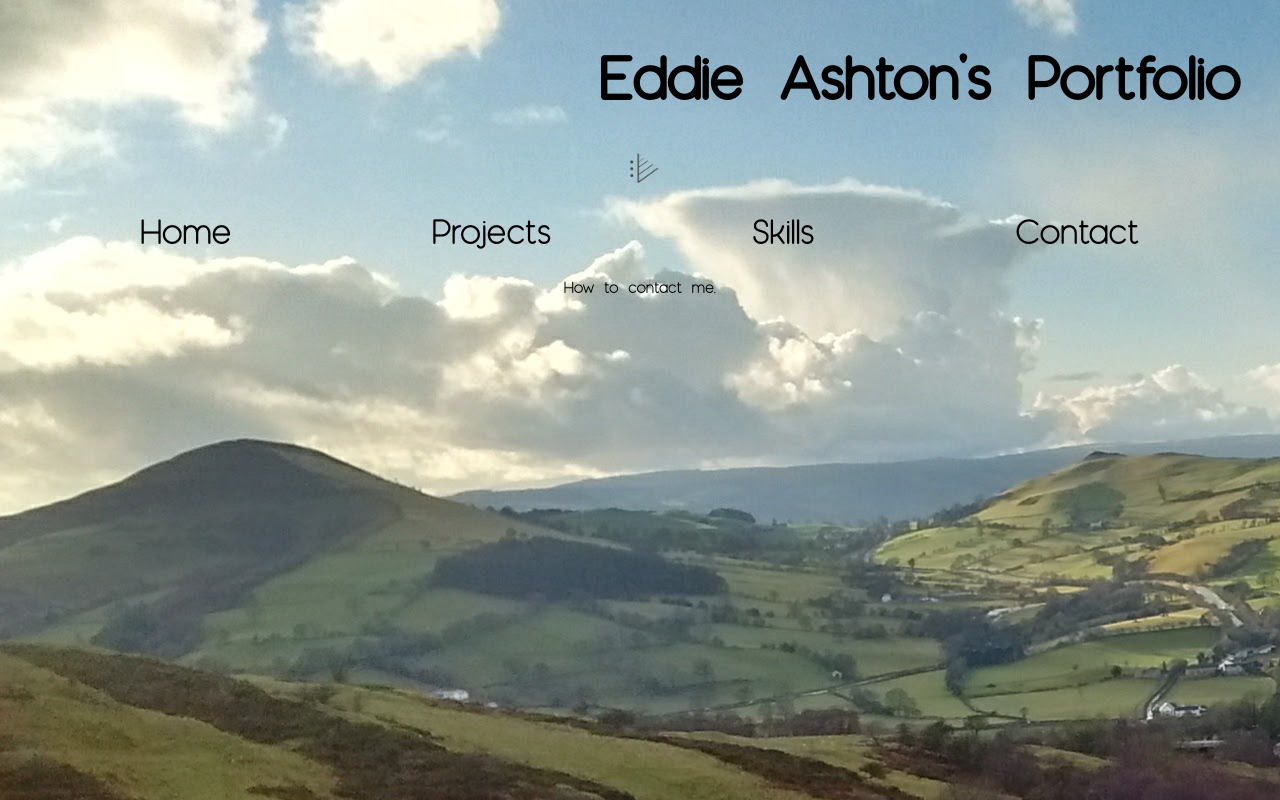
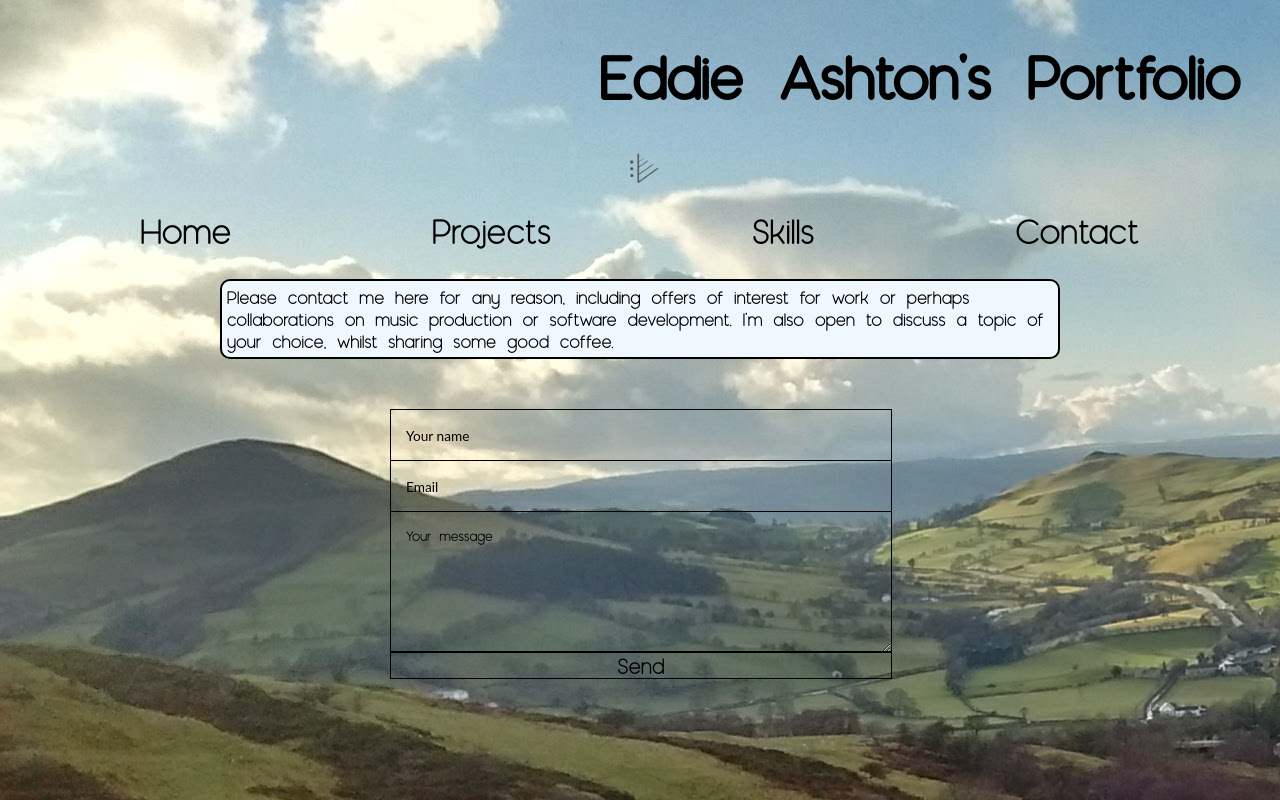
Before and after one commit to EduardoAquinta/portfolioWebsite, a React (Create React App) app: page /contact in a window 1280 px wide. Built offline with nearby package versions, Linux system fonts and the light colour scheme.

Commit message:
Finalised the contact form, need to finish the projects descriptions

```diff
--- a/src/App.css
+++ b/src/App.css
@@ -16,26 +16,34 @@ body {
   font-size: large;
   margin-left: 15%;
   margin-right:15%;
-  text-shadow: 0.5px 0.5px 0.5px black;
+  text-decoration: none;
+  color: initial;
+  border: 2px black solid;
+  border-radius: 10px;
+  background-color: aliceblue;
+  padding: 5px;
 }
+
+.extra {
+  font-size: large;
+  margin-left: 15%;
+  margin-right:15%;
+  text-decoration: none;
+  color: initial;
+  border: 2px black solid;
+  border-radius: 10px;
+  background-color: aliceblue;
+  padding: 5px;
+}
+
 .header {
   font-size: 30px;
   text-align: right;
 
 }
 
-/* .navbar {
-  background-color: #6389c2;
-  color: white;
-  display:flex;
-  justify-content: space-around;
-  align-items: center;
-  font-size: 20px;
-  border-radius: 2px;
-} */
 
 .navigation {
-    /* background-color: #6389c2; */
   color: black;
   display:flex;
   justify-content: space-around;
@@ -59,7 +67,7 @@ body {
 
 .navbar a:hover {
   text-decoration: underline;
-  transition: 0.5em;
+  transition: all 0.3s ease-in-out;
 }
 
 .icon {
@@ -90,10 +98,13 @@ body {
 
 .about-me {
   text-align: left;
+  text-decoration: none;
+  color: initial;
+  border: 2px black solid;
+  border-radius: 10px;
+  background-color: aliceblue;
+  padding: 5px;
 }
-
-
-
 
 .projects {
   min-height: 50px;
@@ -112,6 +123,7 @@ body {
   display: flex;
   justify-content: center;
   flex-direction: row;
+  font-size: 20px;
 }
 
 .box {
@@ -121,10 +133,10 @@ body {
   box-shadow: 0 4px 8px 0 rgba(0, 0, 0, 0.2), 0 6px 20px 0 rgba(0, 0, 0, 0.19);
 
 }
-.box1 { background-color: teal; }
-.box2 { background-color: teal; }
-.box3 { background-color: teal; }
-.box4 { background-color: teal; }
+.box1 { background-color: transparent; background-blend-mode: darken;}
+.box2 { background-color: transparent; }
+.box3 { background-color: transparent; }
+.box4 { background-color: transparent; }
 
 .box img {
   border: 1px solid black;
@@ -134,9 +146,18 @@ body {
   height: 100%
 }
 
+.project-text{
+  text-decoration: none;
+  color: initial;
+  border: 2px black solid;
+  border-radius: 10px;
+  background-color: aliceblue;
+  padding: 5px;
+
+}
+
 a.project-button {
-  display: flex;
-  flex-direction: row;
+  display: inline;
   -webkit-appearance: button;
   -moz-appearance: button;
   appearance: button;
@@ -146,7 +167,8 @@ a.project-button {
   border: 2px black solid;
   border-radius: 10px;
   padding: 5px;
-  margin: 5px;
+  margin-left: 25px;
+  margin-right:25px;
   background-color: aliceblue;
 }
 
@@ -154,7 +176,7 @@ a.project-button:hover {
   text-decoration: underline;
   background-color: black;
   color:white;
-  transition: 0.2s;
+  transition: all 0.3s ease-in-out;
 }
 
 .skillsGrid{
@@ -178,24 +200,12 @@ a.project-button:hover {
   align-items: center;
 }
 
-
-a.project-button {
-  display: inline;
-  -webkit-appearance: button;
-  -moz-appearance: button;
-  appearance: button;
-
-  text-decoration: none;
-  color: initial;
-  border: 2px black solid;
-  padding: 5px;
-  margin: 5px;
-}
-
 .rune-button{
   height: 40px;
   align-content: left;
 }
+
+
 
 /* Small Screens max width 640px */
 @media all and (max-width: 640px) {
@@ -211,6 +221,19 @@ a.project-button {
     right: 15px;
     top: 15px;
   }
+  .about-me{
+    text-align: center;
+    font-size: large;
+    margin-left: 5%;
+    margin-right:5%;
+  }
+
+  .extra {
+    font-size: large;
+    margin-left: 5%;
+    margin-right:5%;
+  }
+
 .navigation{
   display:none;
 }
@@ -286,10 +309,10 @@ h2 {
   box-shadow: 0 4px 8px 0 rgba(0, 0, 0, 0.2), 0 6px 20px 0 rgba(0, 0, 0, 0.19);
 
 }
-.box1 { background-color: teal; }
-.box2 { background-color: teal; }
-.box3 { background-color: teal; }
-.box4 { background-color: teal; }
+.box1 { background-color: transparent; }
+.box2 { background-color: transparent; }
+.box3 { background-color: transparent; }
+.box4 { background-color: transparent; }
 
 .box img {
   border: 1px solid #ddd;
@@ -300,3 +323,160 @@ h2 {
 
 
 }
+
+/*contact form css*/
+
+input::-webkit-input-placeholder, textarea::-webkit-input-placeholder {
+  color: black;
+  font-size: 0.875em;
+}
+
+input:focus::-webkit-input-placeholder, textarea:focus::-webkit-input-placeholder {
+  color: black;
+}
+
+input::-moz-placeholder, textarea::-moz-placeholder {
+  color: black;
+  font-size: 0.875em;
+}
+
+input:focus::-moz-placeholder, textarea:focus::-moz-placeholder {
+  color: black;
+}
+
+input::placeholder, textarea::placeholder {
+  color: black;
+  font-size: 0.875em;
+}
+
+input:focus::placeholder, textarea::focus:placeholder {
+  color: black;
+}
+
+input::-ms-placeholder, textarea::-ms-placeholder {
+  color: black;
+  font-size: 0.875em;
+}
+
+input:focus::-ms-placeholder, textarea:focus::-ms-placeholder {
+  color: black;
+}
+
+/* on hover placeholder */
+
+input:hover::-webkit-input-placeholder, textarea:hover::-webkit-input-placeholder {
+  color: #e2dedb;
+  font-size: 0.875em;
+}
+
+input:hover:focus::-webkit-input-placeholder, textarea:hover:focus::-webkit-input-placeholder {
+  color: #cbc6c1;
+}
+
+input:hover::-moz-placeholder, textarea:hover::-moz-placeholder {
+  color: #e2dedb;
+  font-size: 0.875em;
+}
+
+input:hover:focus::-moz-placeholder, textarea:hover:focus::-moz-placeholder {
+  color: #cbc6c1;
+}
+
+input:hover::placeholder, textarea:hover::placeholder {
+  color: #e2dedb;
+  font-size: 0.875em;
+}
+
+input:hover:focus::placeholder, textarea:hover:focus::placeholder {
+  color: #cbc6c1;
+}
+
+input:hover::placeholder, textarea:hover::placeholder {
+  color: #e2dedb;
+  font-size: 0.875em;
+}
+
+input:hover:focus::-ms-placeholder, textarea:hover::focus:-ms-placeholder {
+  color: black;
+}
+
+#form {
+  position: relative;
+  width: 500px;
+  margin: 50px auto 100px auto;
+}
+
+input {
+  font-family: 'Lato', sans-serif;
+  font-size: 0.975em;
+  width: 470px;
+  height: 50px;
+  padding: 0px 15px 0px 15px;
+
+  background: transparent;
+  outline: none;
+  color: black;
+
+  border: solid 1px black;
+  border-bottom: none;
+
+  transition: all 0.3s ease-in-out;
+  -webkit-transition: all 0.3s ease-in-out;
+  -moz-transition: all 0.3s ease-in-out;
+  -ms-transition: all 0.3s ease-in-out;
+}
+
+input:hover {
+  background: black;
+  color: #e2dedb;
+}
+
+textarea {
+  width: 470px;
+  max-width: 470px;
+  height: 110px;
+  max-height: 110px;
+  padding: 15px;
+
+  background: transparent;
+  outline: none;
+
+  color: black;
+  font-family: 'Moon', sans-serif;
+  font-size: 0.975em;
+
+  border: solid 1px black;
+
+  transition: all 0.3s ease-in-out;
+  -webkit-transition: all 0.3s ease-in-out;
+  -moz-transition: all 0.3s ease-in-out;
+  -ms-transition: all 0.3s ease-in-out;
+}
+
+textarea:hover {
+  background: black;
+  color: #e2dedb;
+}
+
+#submit {
+  width: 502px;
+  padding: 0;
+  margin: -5px 0px 0px 0px;
+  background-color: transparent;
+  font-family: 'Moon', sans-serif;
+  font-size: 1.375em;
+  color: black;
+  outline:none;
+  cursor: pointer;
+  border: solid 1px black;
+  /* border-top: none; */
+}
+
+#submit:hover {
+  color: #e2dedb;
+  background-color: black;
+  transition: all 0.3s ease-in-out;
+  -webkit-transition: all 0.3s ease-in-out;
+  -moz-transition: all 0.3s ease-in-out;
+  -ms-transition: all 0.3s ease-in-out;
+}
--- /dev/null
+++ b/src/Components/ContactForm.jsx
@@ -0,0 +1,47 @@
+import React, { useState } from "react";
+
+const FORM_ENDPOINT = "https://public.herotofu.com/v1/ff332da0-10e6-11ed-a9ac-1bde1534b8d2";
+
+const ContactForm = () => {
+  const [submitted, setSubmitted] = useState(false);
+  const handleSubmit = () => {
+    setTimeout(() => {
+      setSubmitted(true);
+    }, 100);
+  };
+
+  if (submitted) {
+    return (
+      <>
+        <h2>Thank you!</h2>
+        <div>We'll be in touch soon.</div>
+      </>
+    );
+  }
+
+  return (
+    <form
+      action={FORM_ENDPOINT}
+      onSubmit={handleSubmit}
+      method="POST"
+      target="_blank"
+      className="contact-form"
+      id="form"
+    >
+      <div>
+        <input type="text" placeholder="Your name" name="name" required />
+      </div>
+      <div>
+        <input type="email" placeholder="Email" name="email" required />
+      </div>
+      <div>
+        <textarea placeholder="Your message" name="message" required />
+      </div>
+      <div>
+        <button id="submit" type="submit"> Send </button>
+      </div>
+    </form>
+  );
+};
+
+export default ContactForm;
--- a/src/Components/Contacts.jsx
+++ b/src/Components/Contacts.jsx
@@ -1,7 +1,10 @@
+import ContactForm from "./ContactForm";
+
 const Contacts = () => {
     return (
         <div className="contacts">
-            <p>How to contact me.</p>
+            <p className="about-me">Please contact me here for any reason, including offers of interest for work or perhaps collaborations on music production or software development. I'm also open to discuss a topic of your choice, whilst sharing some good coffee.</p>
+            <ContactForm />
         </div>
     )
 }
--- a/src/Components/Home.jsx
+++ b/src/Components/Home.jsx
@@ -3,7 +3,7 @@ const Home = () => {
         <div className="home">
             <h2>Software Engineer in the making</h2>
             <p className="about-me">I am a creative, articulate, and passionate junior software engineer. I have worked on a wide variety of projects in my life, from running Music Festivals to coding a Retro Arcade game. I am currently running self-generated projects after my time at a coding bootcamp and looking to land my first tech role. </p>
-            <p>Please feel free to contact me to dicuss whatever you would like!</p>
+            <p className="extra">Please feel free to have a look around my portfolio, and then contact me to dicuss whatever you would like!</p>
         </div>
     )
 }
--- a/src/Components/Skills.jsx
+++ b/src/Components/Skills.jsx
@@ -4,7 +4,7 @@ import Phaser from "../assets/Phaser.png"
 function Skills() {
     return (
         <div className="skills">
-                <h2>These are some of the technologies I have experience with...</h2>
+                <h2>Some of the technologies I have experience with include -</h2>
             <div className="skillsGrid">
                 <Skill source="https://cdn.jsdelivr.net/gh/devicons/devicon/icons/react/react-original-wordmark.svg" alt="The logo icon for react" title="React"/>
                 <Skill source="https://cdn.jsdelivr.net/gh/devicons/devicon/icons/html5/html5-original-wordmark.svg" alt="The logo icon for HTML 5" title="HTML 5"/>
@@ -15,7 +15,7 @@ function Skills() {
                 <Skill source={Phaser} alt="The logo icon for Phaser" title="Phaser"/>
                 <Skill source="https://upload.wikimedia.org/wikipedia/commons/1/1d/Cubase_logo.svg" alt="The logo icon for Cubase" title="Cubase"/>
             </div>
-            <p>I also have extensive experience as an IT engineer, able to configure and run Linux/Windows, and MacOS systems. </p>
+            <p className='extra'>I also have extensive experience as an IT engineer, able to configure and run Linux/Windows, and MacOS systems. </p>
         </div>
     )
 }
```
Also changed, not shown: src/Components/Projects.jsx (+6 -6 lines).
